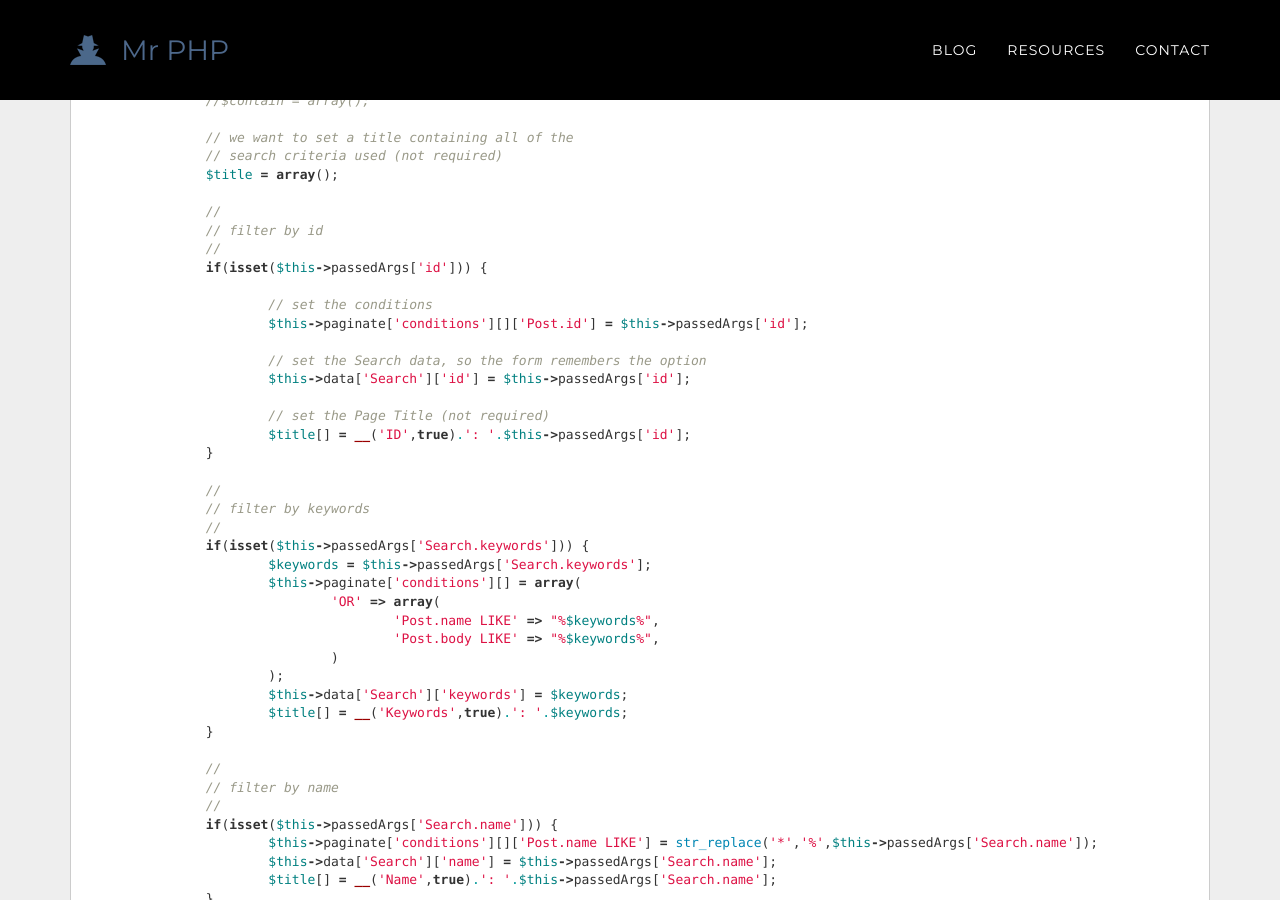
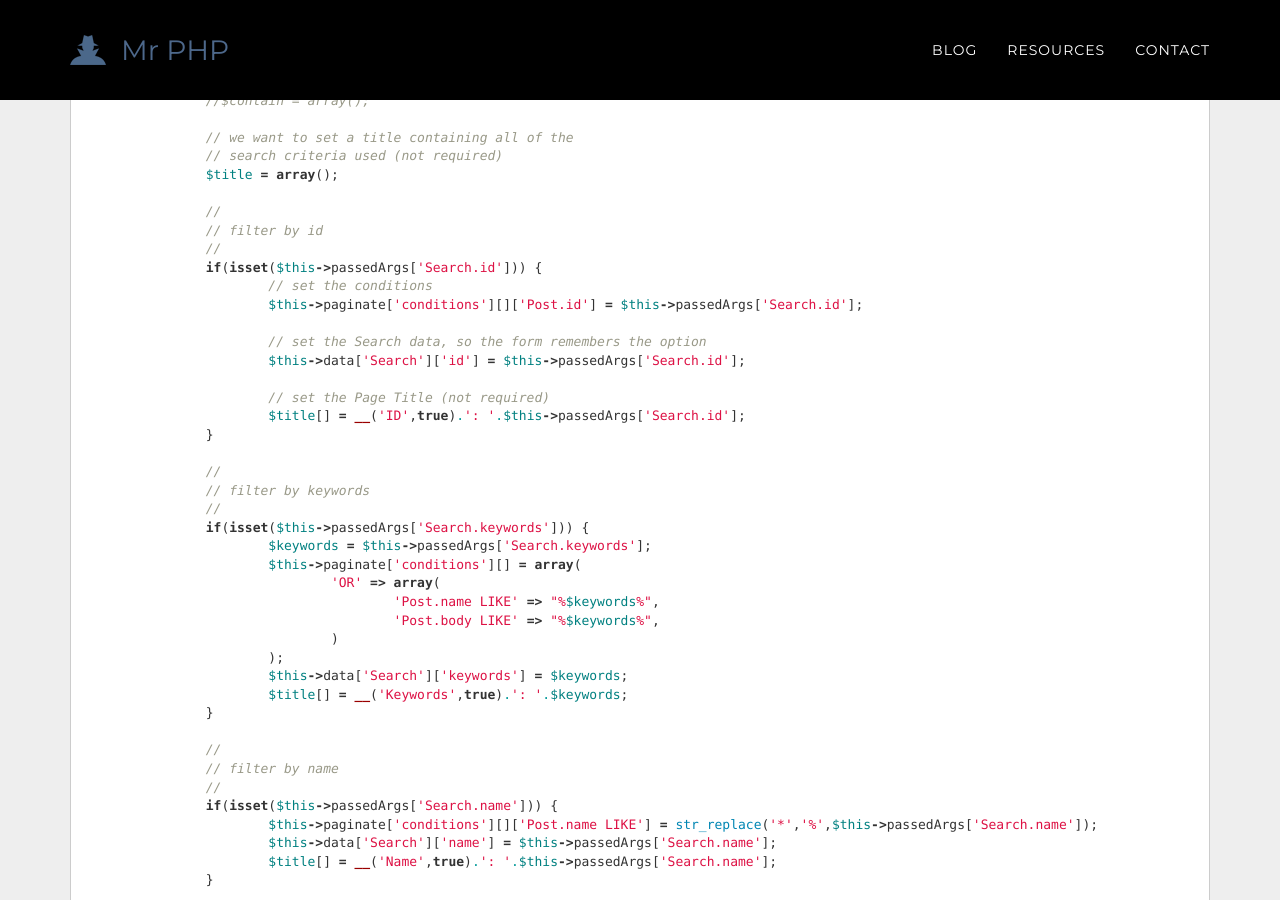
Before and after one commit to mr-php/mr-php.github.io, a Jekyll site: the page built from _posts/2008-10-04-search-forms-in-cakephp.md, in a window 1280 px wide and 900 px high, scrolled down 1785 px. Built offline with Jekyll 4.4.1, drawn with Linux system fonts in a browser that asks for light colours; nearby versions of some CDN libraries; some web fonts are replaced; Markdown is read by kramdown in place of the engine named in the settings; comment, search, counter and statistics services are not loaded.

Commit message:
Update 2008-10-04-search-forms-in-cakephp.md

```diff
--- a/_posts/2008-10-04-search-forms-in-cakephp.md
+++ b/_posts/2008-10-04-search-forms-in-cakephp.md
@@ -93,16 +93,15 @@ class PostsController extends AppController {
 		//
 		// filter by id
 		//
-		if(isset($this->passedArgs['id'])) {
-
+		if(isset($this->passedArgs['Search.id'])) {
 			// set the conditions
-			$this->paginate['conditions'][]['Post.id'] = $this->passedArgs['id'];
+			$this->paginate['conditions'][]['Post.id'] = $this->passedArgs['Search.id'];
 
 			// set the Search data, so the form remembers the option
-			$this->data['Search']['id'] = $this->passedArgs['id'];
+			$this->data['Search']['id'] = $this->passedArgs['Search.id'];
 
 			// set the Page Title (not required)
-			$title[] = __('ID',true).': '.$this->passedArgs['id'];
+			$title[] = __('ID',true).': '.$this->passedArgs['Search.id'];
 		}
 
 		//
```
